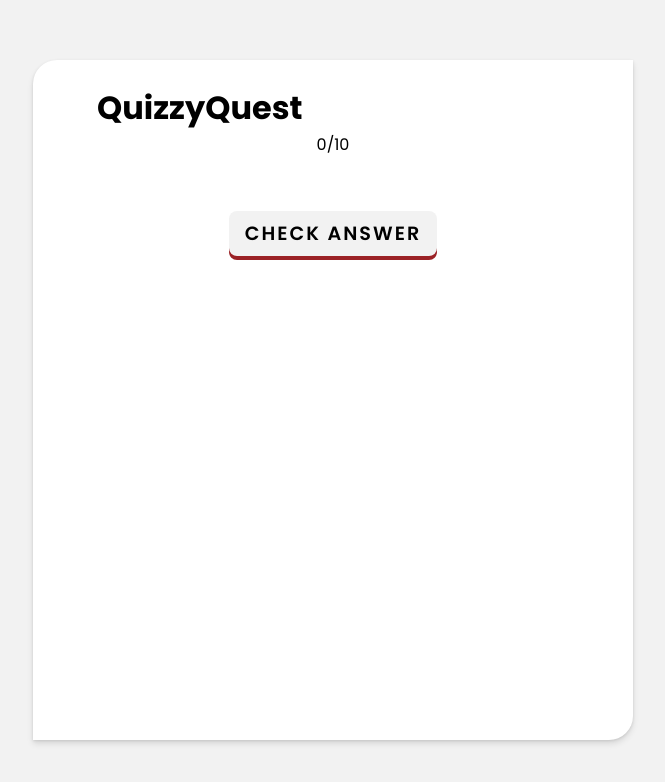
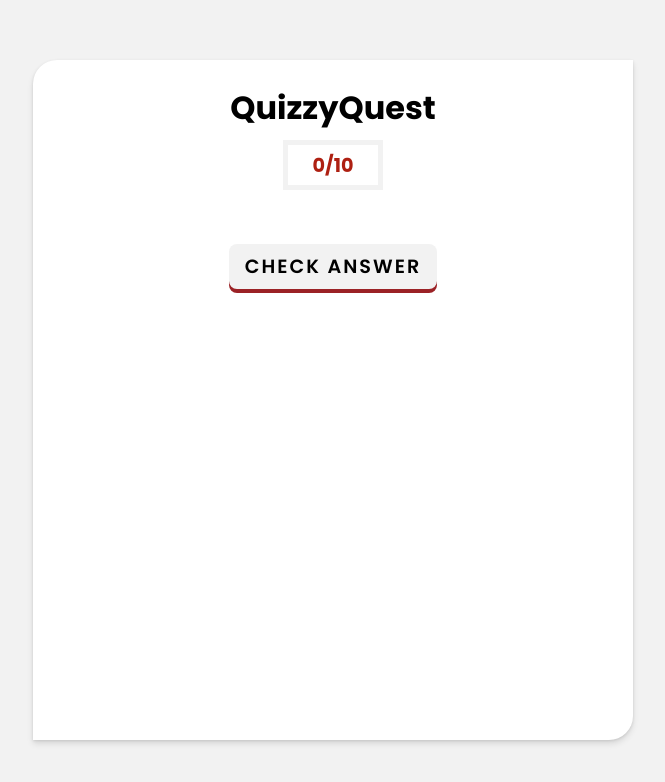
Before and after one commit to Vitoria-Daris-Bender/quizzyquest, a plain HTML site: page index.html in a window 1280 px wide. Shown: the whole page, without its empty margins (307-972 px from the left). Drawn offline with Linux system fonts and the light colour scheme; no server answers.

Commit message:
Update index.html

```diff
--- a/index.html
+++ b/index.html
@@ -15,8 +15,8 @@
     <div class = "wrapper">
         <div class = "containerQuiz">
             <div class = "quiz-head">
-                <h1 class = "quiz-title">QuizzyQuest</h1>
-                <div class = "quiz-score flex">
+                <h1 class = "tituloQuiz">QuizzyQuest</h1>
+                <div class = "pontoQuiz flex">
                     <span id = "correct-score"></span>/<span id = "total-question"></span>
                 </div>
             </div>
```
